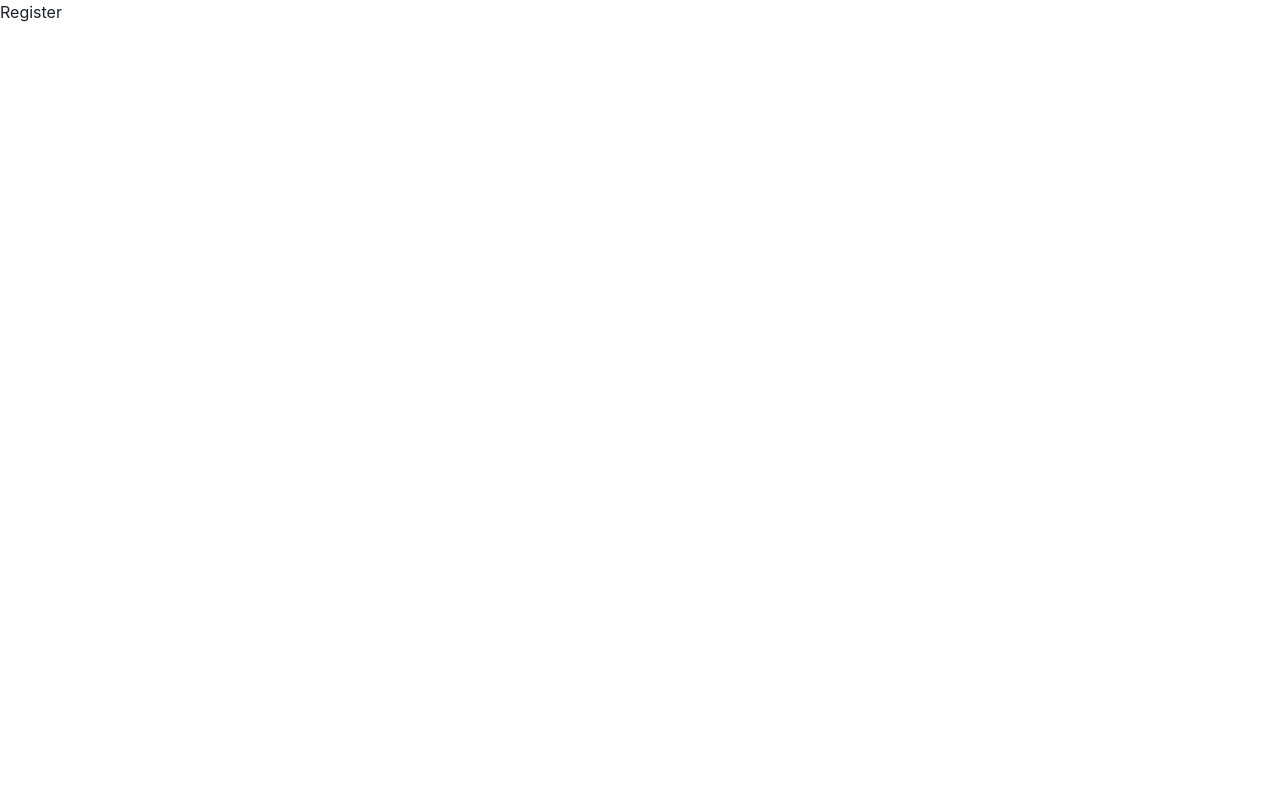
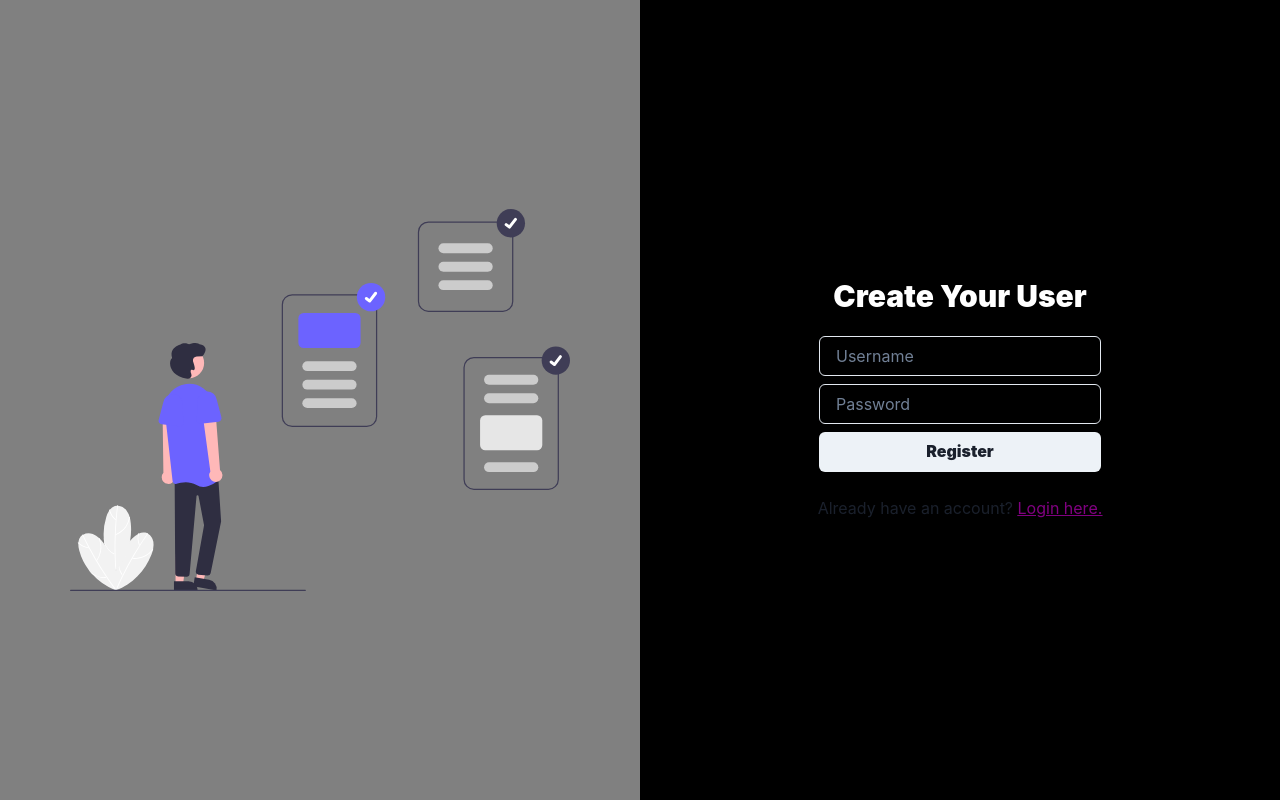
Before and after one commit to whyleonardo/my-todo-app, a React (Vite) app: page /register in a window 1280 px wide. Built offline with nearby package versions, Linux system fonts and the light colour scheme.

Commit message:
feat: login page and register page

```diff
--- a/src/pages/Login/index.tsx
+++ b/src/pages/Login/index.tsx
@@ -1,12 +1,31 @@
-import { Flex, Box, Spacer, Input, Image, Button } from "@chakra-ui/react"
+import { useState } from "react"
+import { Link } from "react-router-dom"
+import { Flex, Box, Text, Spacer, Input, Image, Button } from "@chakra-ui/react"
+
+
+interface LoginProps {
+  username: string
+  password: string
+}
 
 export const Login = () => {
+
+  const [userInfo, setUserInfo] = useState<LoginProps[]>([])
+
+  const handleChangeLoginInfo = (e: React.ChangeEvent<HTMLInputElement>) => {
+    console.log(userInfo)
+    setUserInfo({
+      ...userInfo,
+      [e.target.name]: e.target.value
+    })
+  }
+
   return (
     <Flex h='100vh'>
       <Flex w='50%' bg='gray' align='center' justify='center'>
         <Box>
           <Image
-            boxSize='550px'
+            boxSize='500px'
             src='./ImageLogo.svg'
           />
         </Box>
@@ -14,14 +33,70 @@ export const Login = () => {
 
       <Spacer />
 
-      <Flex w='50%' align='center' justify='center' bg='black'>
+      <Flex w='50%' direction='column' align='center' gap='2rem' justify='center' bg='black'>
+
+        <Box>
+          <Text
+            as='h1'
+            color='white'
+            fontWeight='black'
+            fontSize='3xl'
+            textAlign='center'
+            lineHeight='2rem'
+            mb='.3rem'
+          >
+            Manage Your <Text as='span' color='tomato'>Tasks</Text>
+          </Text>
+
+          <Text
+            as='h1'
+            color='white'
+            fontWeight='black'
+            fontSize='3xl'
+            textAlign='center'
+            lineHeight='2rem'
+          >
+            Manage Your <Text as='span' color='tomato'>Day</Text>
+          </Text>
+        </Box>
+
         <Flex direction='column' gap='0.5rem'>
-          <Input type='text' placeholder='Username' />
-          <Input type='password' placeholder='Password' />
+          <Input
+            name="username"
+            type='text'
+            focusBorderColor='tomato'
+            placeholder='Username'
+            onChange={handleChangeLoginInfo}
+          />
+          <Input
+            name="password"
+            type='password'
+            focusBorderColor='tomato'
+            placeholder='Password'
+            onChange={handleChangeLoginInfo}
+          />
 
           <Button fontWeight='black'> Login </Button>
         </Flex>
+
+        <Text as='span'>
+          Don't have account? {''}
+          <Text
+            as='span'
+            textDecoration='underline'
+            cursor='pointer'
+            color='purple'
+            filter='auto'
+            _hover={{ brightness: '100%' }}
+          >
+            <Link to='/register'>
+              Register here.
+            </Link>
+          </Text>
+        </Text>
       </Flex>
-    </Flex>
+
+
+    </Flex >
   )
 }
--- a/src/pages/Register/index.tsx
+++ b/src/pages/Register/index.tsx
@@ -1,5 +1,88 @@
+import { useState } from "react"
+import { Link } from "react-router-dom"
+import { Flex, Box, Text, Spacer, Input, Image, Button } from "@chakra-ui/react"
+interface RegisterProps {
+  username: string
+  password: string
+}
+
 export const Register = () => {
+
+  const [userInfo, setUserInfo] = useState<RegisterProps[]>([])
+
+  const handleChangeRegisterInfo = (e: React.ChangeEvent<HTMLInputElement>) => {
+    console.log(userInfo)
+    setUserInfo({
+      ...userInfo,
+      [e.target.name]: e.target.value
+    })
+  }
   return (
-    <div>Register</div>
+    <Flex h='100vh'>
+      <Flex w='50%' bg='gray' align='center' justify='center'>
+        <Box>
+          <Image
+            boxSize='500px'
+            src='./ImageLogo.svg'
+          />
+        </Box>
+      </Flex>
+
+      <Spacer />
+
+      <Flex w='50%' direction='column' align='center' gap='1.5rem' justify='center' bg='black'>
+
+        <Box>
+          <Text
+            as='h1'
+            color='white'
+            fontWeight='black'
+            fontSize='3xl'
+            textAlign='center'
+            lineHeight='2rem'
+          >
+            Create Your User
+          </Text>
+        </Box>
+
+        <Flex direction='column' gap='0.5rem'>
+          <Input
+            name="username"
+            type='text'
+            focusBorderColor='tomato'
+            placeholder='Username'
+            onChange={handleChangeRegisterInfo}
+          />
+          <Input
+            name="password"
+            type='password'
+            focusBorderColor='tomato'
+            placeholder='Password'
+            onChange={handleChangeRegisterInfo}
+
+          />
+
+          <Button fontWeight='black'> Register </Button>
+        </Flex>
+
+        <Text as='span'>
+          Already have an account? {''}
+          <Text
+            as='span'
+            textDecoration='underline'
+            cursor='pointer'
+            color='purple'
+            filter='auto'
+            _hover={{ brightness: '100%' }}
+          >
+            <Link to='/'>
+              Login here.
+            </Link>
+          </Text>
+        </Text>
+      </Flex>
+
+
+    </Flex >
   )
 }
```
